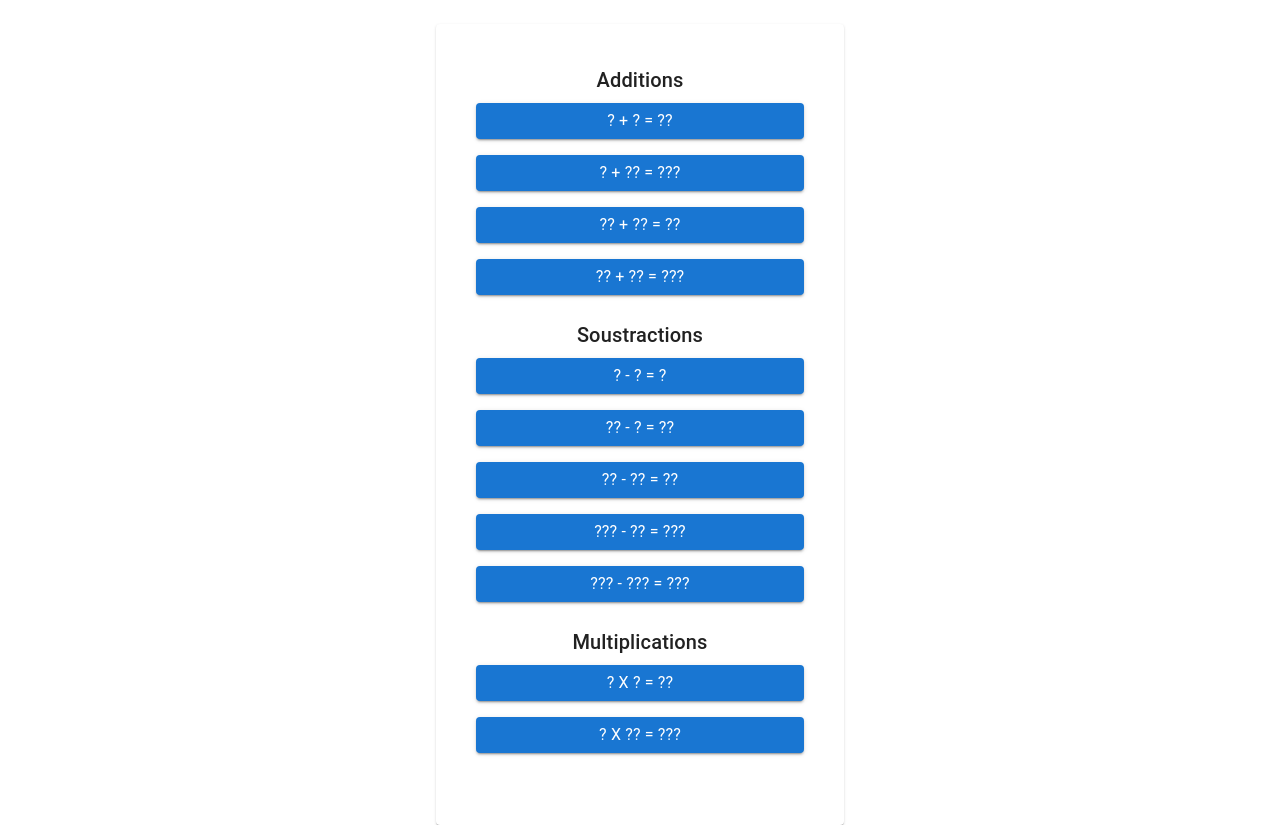
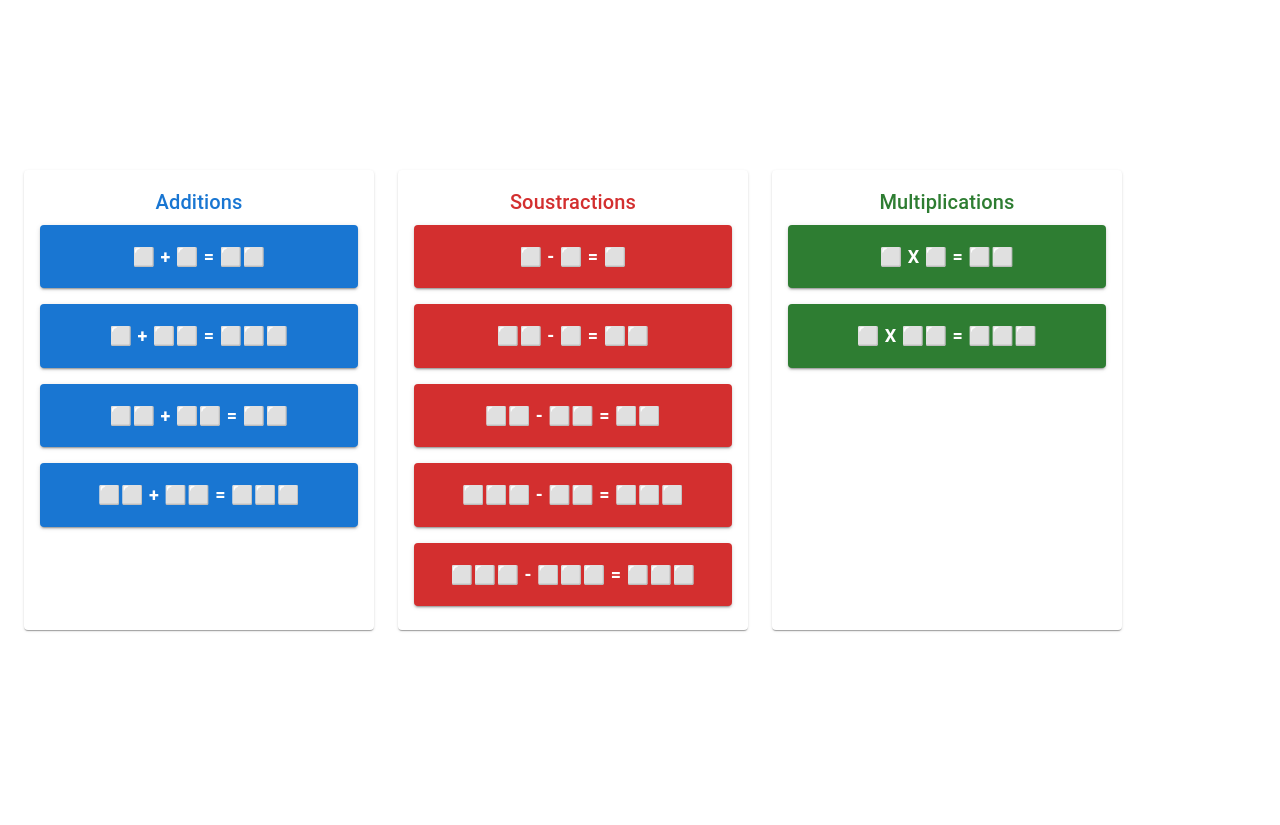
Before and after one commit to maelcornil/classe, a React (Vite) app in the folder classe-app/: page / in a window 1280 px wide. After the commit the page ends 800 px from the top, so only its background shows below. Built offline with nearby package versions, Linux system fonts and the light colour scheme.

Commit message:
Improve layout index

```diff
--- a/classe-app/src/IndexPage.tsx
+++ b/classe-app/src/IndexPage.tsx
@@ -1,4 +1,4 @@
-import { Box, Card, CardContent, Button, Stack, Typography } from "@mui/material";
+import { Box, Card, CardContent, Button, Grid, Typography } from "@mui/material";
 import { useNavigate } from "react-router-dom";
 
 export default function IndexPage(): JSX.Element {
@@ -7,75 +7,71 @@ export default function IndexPage(): JSX.Element {
     const presetGroups = [
         {
             label: "Additions",
+            color: "primary.main",
             presets: [
-        { label: "? + ? = ??", url: `/exercice?mind1=1&maxd1=1&mind2=1&maxd2=1&minres=1&maxres=2&mode=1&series=10&operator=add&line=1` },
-        { label: "? + ?? = ???", url: `/exercice?mind1=1&maxd1=1&mind2=2&maxd2=2&minres=1&maxres=3&mode=1&series=10&operator=add&line=1` },
-        { label: "?? + ?? = ??", url: `/exercice?mind1=2&maxd1=2&mind2=2&maxd2=2&minres=1&maxres=2&mode=1&series=10&operator=add&line=1` },
-        { label: "?? + ?? = ???", url: `/exercice?mind1=2&maxd1=2&mind2=2&maxd2=2&minres=1&maxres=3&mode=1&series=10&operator=add&line=1` },
+                { label: "⬜ + ⬜ = ⬜⬜", url: `/exercice?mind1=1&maxd1=1&mind2=1&maxd2=1&minres=1&maxres=2&mode=1&series=10&operator=add&line=1` },
+                { label: "⬜ + ⬜⬜ = ⬜⬜⬜", url: `/exercice?mind1=1&maxd1=1&mind2=2&maxd2=2&minres=1&maxres=3&mode=1&series=10&operator=add&line=1` },
+                { label: "⬜⬜ + ⬜⬜ = ⬜⬜", url: `/exercice?mind1=2&maxd1=2&mind2=2&maxd2=2&minres=1&maxres=2&mode=1&series=10&operator=add&line=1` },
+                { label: "⬜⬜ + ⬜⬜ = ⬜⬜⬜", url: `/exercice?mind1=2&maxd1=2&mind2=2&maxd2=2&minres=1&maxres=3&mode=1&series=10&operator=add&line=1` },
             ]
         },
         {
             label: "Soustractions",
+            color: "error.main",
             presets: [
-        { label: "? - ? = ?", url: `/exercice?mind1=1&maxd1=1&mind2=1&maxd2=1&minres=1&maxres=1&mode=1&series=10&operator=sub&line=1` },
-        { label: "?? - ? = ??", url: `/exercice?mind1=2&maxd1=2&mind2=2&maxd2=2&minres=1&maxres=2&mode=1&series=10&operator=sub&line=1` },
-        { label: "?? - ?? = ??", url: `/exercice?mind1=2&maxd1=2&mind2=2&maxd2=2&minres=1&maxres=2&mode=1&series=10&operator=sub&line=1` },
-        { label: "??? - ?? = ???", url: `/exercice?mind1=3&maxd1=3&mind2=1&maxd2=2&minres=1&maxres=3&mode=1&series=10&operator=sub&line=1` },
-        { label: "??? - ??? = ???", url: `/exercice?mind1=3&maxd1=3&mind2=1&maxd2=3&minres=1&maxres=3&mode=1&series=10&operator=sub&line=1` },
-    //    { label: "?? \n- ?? \n= ??", url: `/exercice?mind1=2&maxd1=2&mind2=2&maxd2=2&minres=1&maxres=2&mode=1&series=10&operator=sub&line=0` },
-    //    { label: "??? \n- ?? \n= ???", url: `/exercice?mind1=3&maxd1=3&mind2=1&maxd2=2&minres=1&maxres=3&mode=1&series=10&operator=sub&line=0` },
-    //    { label: "??? \n- ??? \n= ???", url: `/exercice?mind1=3&maxd1=3&mind2=1&maxd2=3&minres=1&maxres=3&mode=1&series=10&operator=sub&line=0` },
+                { label: "⬜ - ⬜ = ⬜", url: `/exercice?mind1=1&maxd1=1&mind2=1&maxd2=1&minres=1&maxres=1&mode=1&series=10&operator=sub&line=1` },
+                { label: "⬜⬜ - ⬜ = ⬜⬜", url: `/exercice?mind1=2&maxd1=2&mind2=2&maxd2=2&minres=1&maxres=2&mode=1&series=10&operator=sub&line=1` },
+                { label: "⬜⬜ - ⬜⬜ = ⬜⬜", url: `/exercice?mind1=2&maxd1=2&mind2=2&maxd2=2&minres=1&maxres=2&mode=1&series=10&operator=sub&line=1` },
+                { label: "⬜⬜⬜ - ⬜⬜ = ⬜⬜⬜", url: `/exercice?mind1=3&maxd1=3&mind2=1&maxd2=2&minres=1&maxres=3&mode=1&series=10&operator=sub&line=1` },
+                { label: "⬜⬜⬜ - ⬜⬜⬜ = ⬜⬜⬜", url: `/exercice?mind1=3&maxd1=3&mind2=1&maxd2=3&minres=1&maxres=3&mode=1&series=10&operator=sub&line=1` },
             ]
         },
         {
             label: "Multiplications",
+            color: "success.main",
             presets: [
-        { label: "? x ? = ??", url: `/exercice?mind1=1&maxd1=1&mind2=1&maxd2=1&minres=1&maxres=2&mode=1&series=10&operator=mul&line=1` },
-        { label: "? x ?? = ???", url: `/exercice?mind1=1&maxd1=1&mind2=2&maxd2=2&minres=1&maxres=3&mode=1&series=10&operator=mul&line=1` }
+                { label: "⬜ x ⬜ = ⬜⬜", url: `/exercice?mind1=1&maxd1=1&mind2=1&maxd2=1&minres=1&maxres=2&mode=1&series=10&operator=mul&line=1` },
+                { label: "⬜ x ⬜⬜ = ⬜⬜⬜", url: `/exercice?mind1=1&maxd1=1&mind2=2&maxd2=2&minres=1&maxres=3&mode=1&series=10&operator=mul&line=1` }
             ]
         }
     ];
 
     return (
-      <Box
+        <Box sx={{ p: 3, display: "flex", justifyContent: "center", flexWrap: "wrap", gap: 3 }}>
+            {presetGroups.map((group) => (
+                <Card key={group.label} sx={{ minWidth: 350, flex: 1, maxWidth: 350 }}>
+                    <CardContent>
+                        <Typography variant="h6" gutterBottom sx={{ color: group.color, textAlign: "center" }}>
+                            {group.label}
+                        </Typography>
+                        <Grid container spacing={2}>
+                            {group.presets.map((preset) => (
+                                <Grid item xs={12} key={preset.label}>
+                                    <Button
+                                        variant="contained"
                                         sx={{
-            display: "flex",
-            justifyContent: "center",   // centré horizontalement
-            alignItems: "flex-start",   // en haut verticalement
-            width: "100vw",
-            minHeight: "100vh",         // au moins toute la hauteur
-            pt: 3                        // optionnel : padding top
+                                            width: "100%",
+                                            py: 2,
+                                            backgroundColor: group.color,
+                                            color: "#fff",
+                                            fontWeight: 600,
+                                            fontSize: 18
                                         }}
-      >
-
-      <Card sx={{ p: 3, minWidth: 360, textAlign: "center" }}>
-          <CardContent>
-            {presetGroups.map((group) => (
-                <Box key={group.label} mb={3}>
-                  <Typography translate="no" variant="h6" gutterBottom>{group.label}</Typography>
-                  <Stack direction="column" spacing={2}>
-                    {group.presets.map((preset) => (
-                        <Button
-                            key={preset.label}
-                            variant="contained"
                                         onClick={() => navigate(preset.url)}
                                     >
-                          <Typography>
                                         {preset.label.split("\n").map((line, i) => (
                                             <span key={i}>
                         {line}
                                                 <br />
                       </span>
                                         ))}
-                          </Typography>
                                     </Button>
-
+                                </Grid>
                             ))}
-                  </Stack>
-                </Box>
-            ))}
+                        </Grid>
                     </CardContent>
                 </Card>
+            ))}
         </Box>
     );
 }
```
Lines whose indentation alone changed are shown as unchanged.
